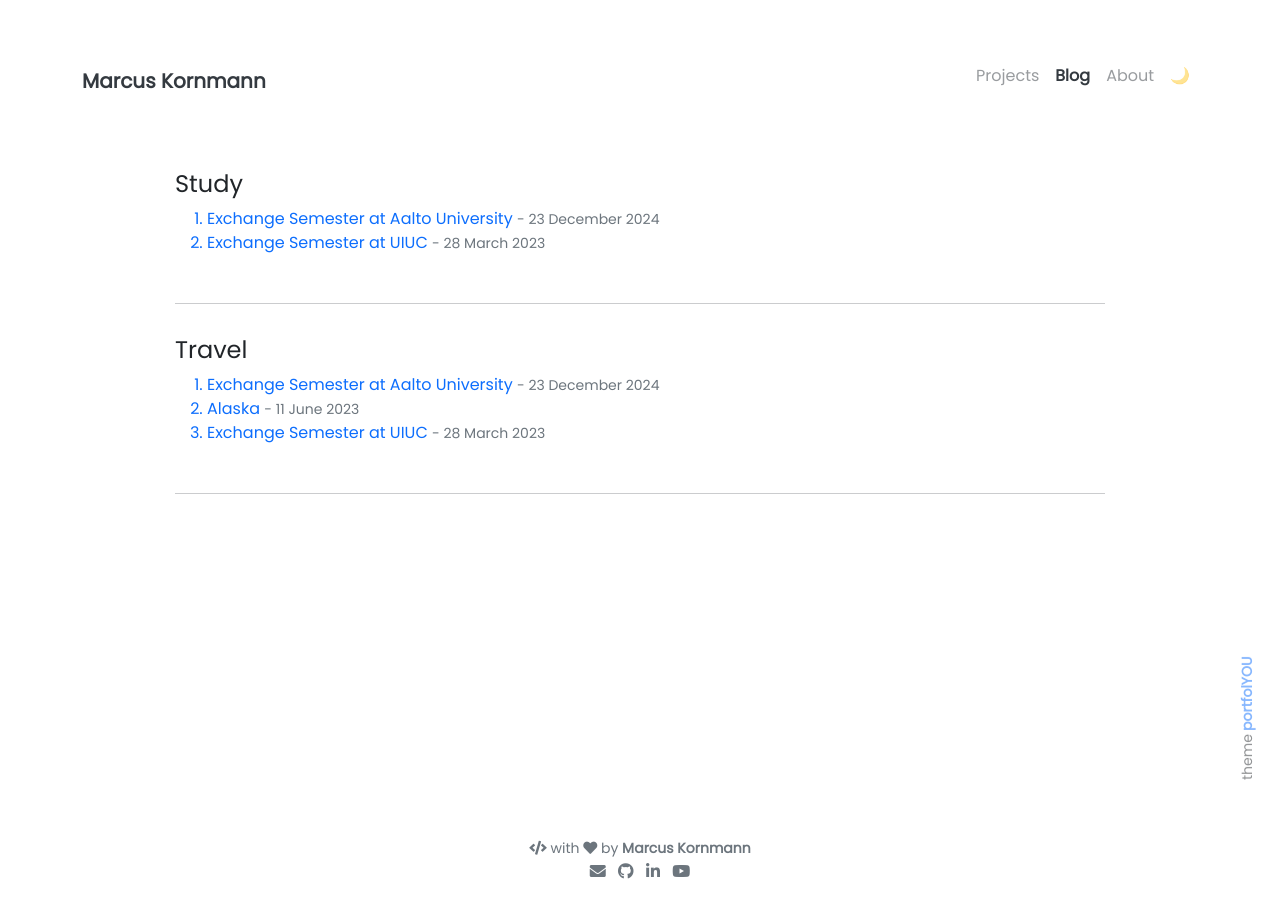
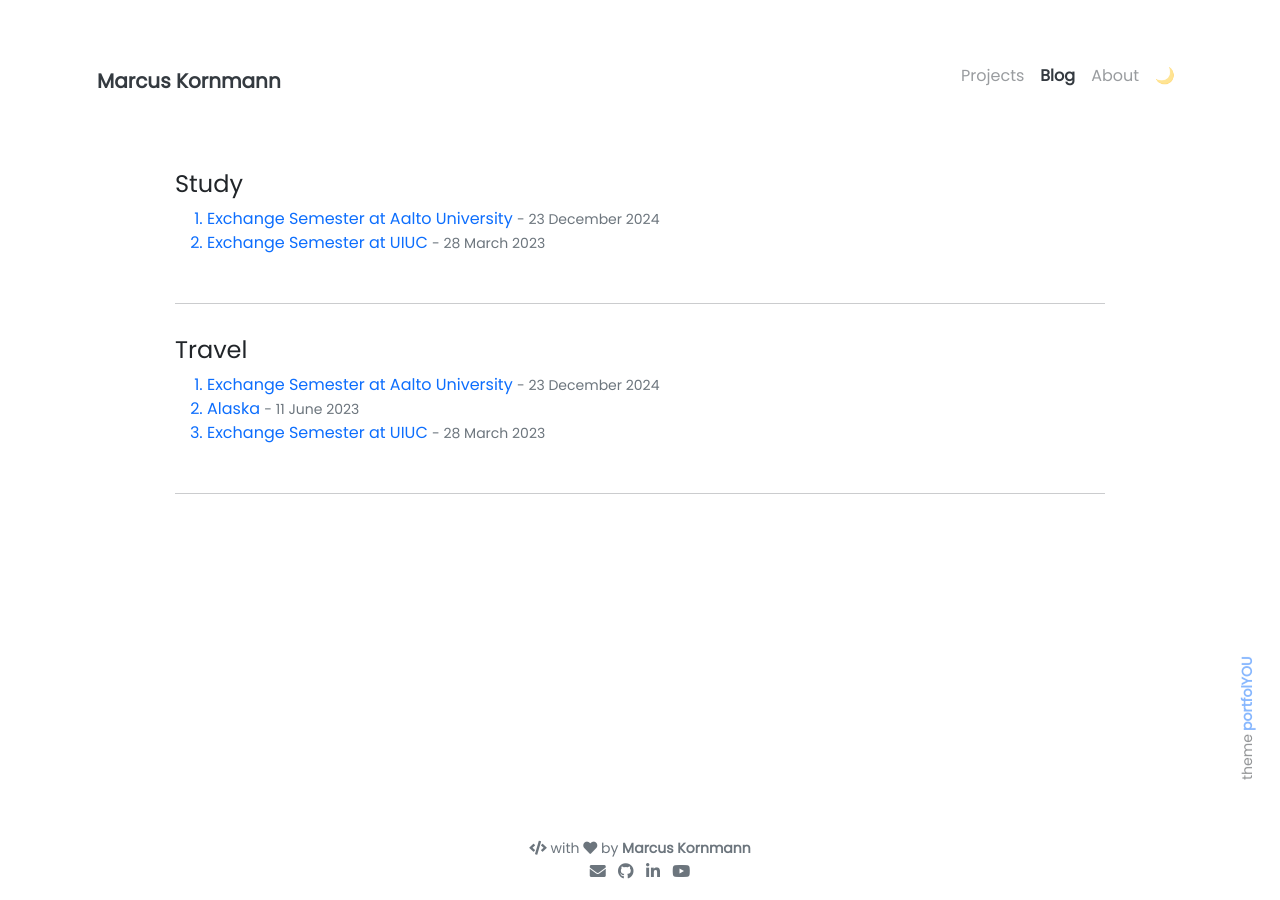
Before and after one commit to CptK/CptK.github.io, a Jekyll site: the page built from pages/tags.html, in a window 1280 px wide. Built offline with Jekyll 4.4.1, drawn with Linux system fonts in a browser that asks for light colours; nearby versions of some CDN libraries.

Commit message:
adjust navbar design

```diff
--- a/assets/css/style.scss
+++ b/assets/css/style.scss
@@ -9,9 +9,13 @@
 
 /* Frosted glass effect for sticky navbar */
 .navbar.sticky-top {
-  backdrop-filter: blur(10px) saturate(100%);
-  -webkit-backdrop-filter: blur(10px) saturate(100%);
+  backdrop-filter: blur(5px) saturate(100%);
+  -webkit-backdrop-filter: blur(5px) saturate(100%);
   background-color: rgba(255, 255, 255, 0.1) !important;
+  margin-left: calc(-50vw + 50%);
+  margin-right: calc(-50vw + 50%);
+  padding-left: calc(50vw - 50% + 15px);
+  padding-right: calc(50vw - 50% + 15px);
 }
 
 /* Dark mode frosted glass */
```
